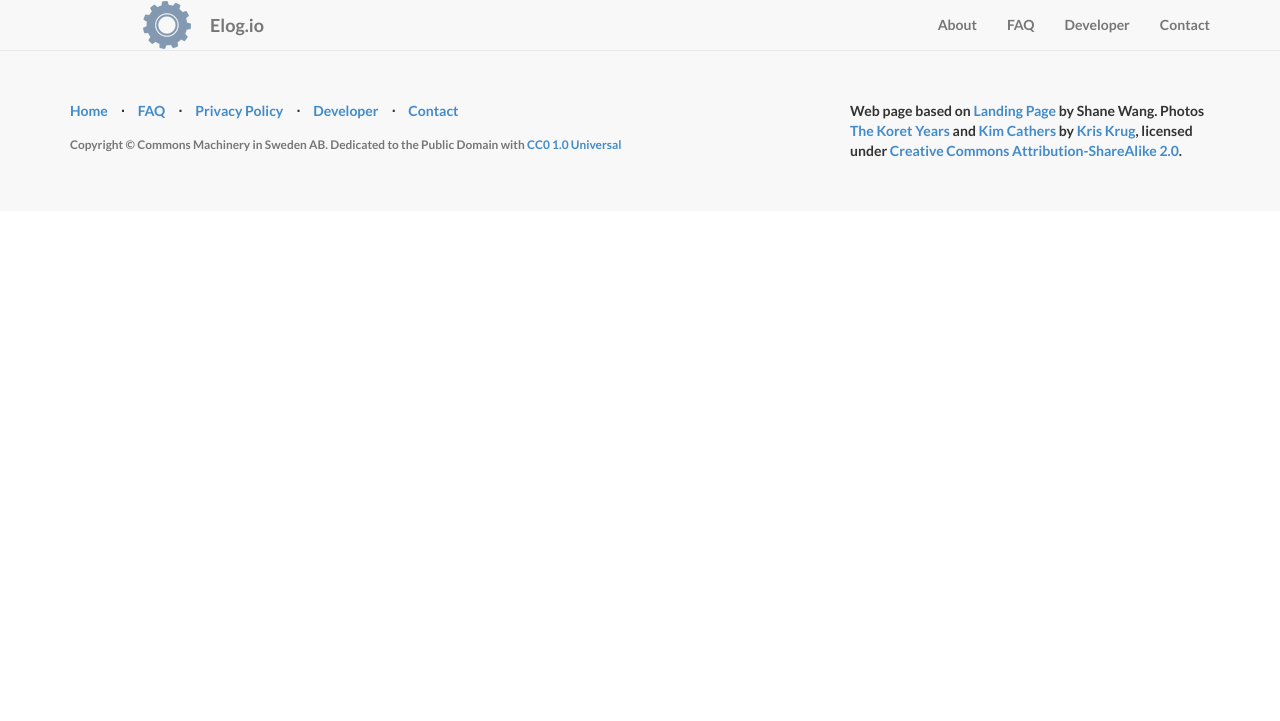
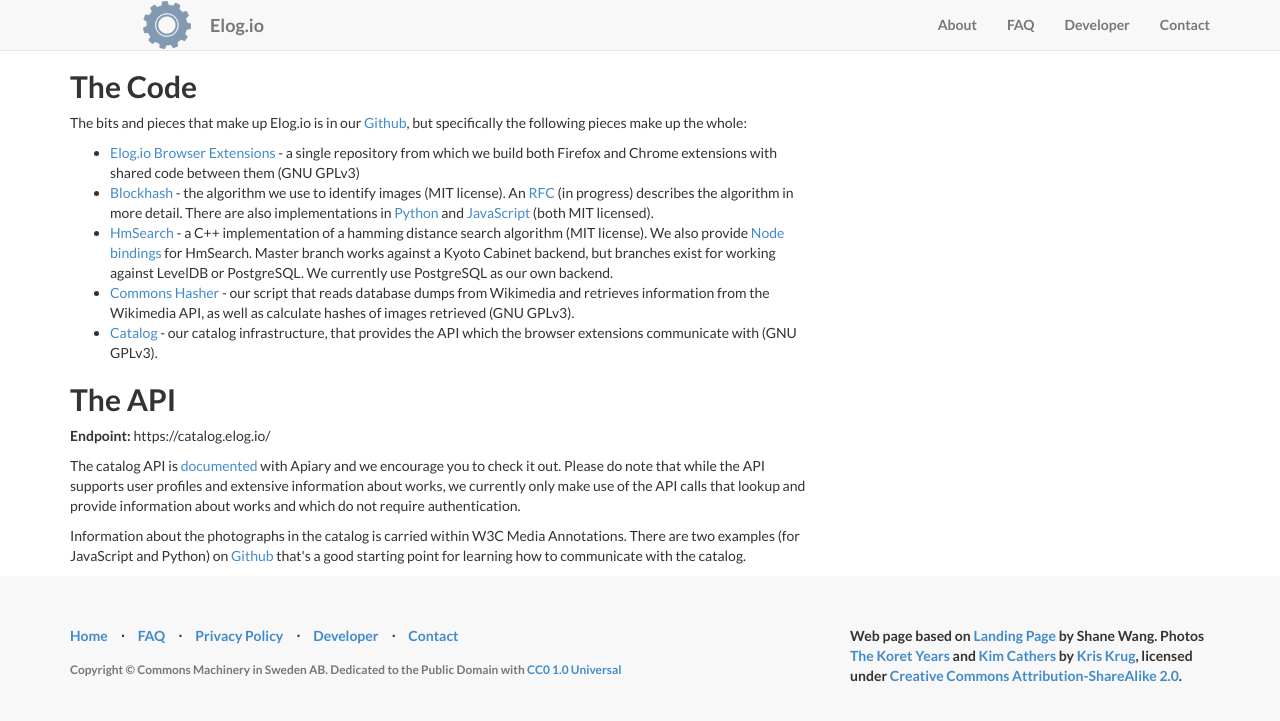
Before and after one commit to commonsmachinery/elogio, a Jekyll site: the page built from dev.html, in a window 1280 px wide. Shown: the top 721 px of the page. Built offline with Jekyll 4.4.1, drawn with Linux system fonts in a browser that asks for light colours; nearby versions of some CDN libraries; library files that are not in the unit come from our copies.

Commit message:
Added development information

```diff
--- a/dev.html
+++ b/dev.html
@@ -5,5 +5,37 @@
 ---
 
 <div class="faq">
+<a name="code"></a><h2>The Code</h2>
+<p>
+ The bits and pieces that make up Elog.io is in our
+ <a href="http://github.com/commonsmachinery/">Github</a>, but specifically
+ the following pieces make up the whole:
+</p>
+
+<ul>
+ <li><a href="http://github.com/commonsmachinery/elogio.browser">Elog.io Browser Extensions</a> - a single repository from which we build both Firefox and Chrome extensions with shared code between them (GNU GPLv3)</li>
+ <li><a href="http://blockhash.io">Blockhash</a> - the algorithm we use to identify images (MIT license). An <a href="https://github.com/commonsmachinery/blockhash-rfc/">RFC</a> (in progress) describes the algorithm in more detail. There are also implementations in <a href="https://github.com/commonsmachinery/blockhash-python/">Python</a> and <a href="https://github.com/commonsmachinery/blockhash-js/">JavaScript</a> (both MIT licensed).</li>
+ <li><a href="http://hmsearch.io">HmSearch</a> - a C++ implementation of a hamming distance search algorithm (MIT license). We also provide <a href="https://github.com/commonsmachinery/hmsearch-node">Node bindings</a> for HmSearch. Master branch works against a Kyoto Cabinet backend, but branches exist for working against LevelDB or PostgreSQL. We currently use PostgreSQL as our own backend.</li>
+ <li><a href="https://github.com/commonsmachinery/commonshasher">Commons Hasher</a> - our script that reads database dumps from Wikimedia and retrieves information from the Wikimedia API, as well as calculate hashes of images retrieved (GNU GPLv3).</li>
+ <li><a href="https://github.com/commonsmachinery/catalog">Catalog</a> - our catalog infrastructure, that provides the API which the browser extensions communicate with (GNU GPLv3).</li>
+</ul>
+
+<a name="API"></a><h2>The API</h2>
+<p>
+ <strong>Endpoint: </strong>https://catalog.elog.io/
+</p>
+<p>
+ The catalog API is <a href="http://docs.cmcatalog.apiary.io/">documented</a>
+ with Apiary and we encourage you to check it out. Please do note that while
+ the API supports user profiles and extensive information about works, we
+ currently only make use of the API calls that lookup and provide information
+ about works and which do not require authentication.
+</p>
+<p>
+ Information about the photographs in the catalog is carried within
+ W3C Media Annotations. There are two examples (for JavaScript and Python)
+ on <a href="https://github.com/commonsmachinery/catalog/tree/master/examples">Github</a> that's a good starting point for learning how to communicate with
+ the catalog.
+</p>
 
 </div>
```
Also changed, not shown: _layouts/dev.html (added, +24 -0 lines).
